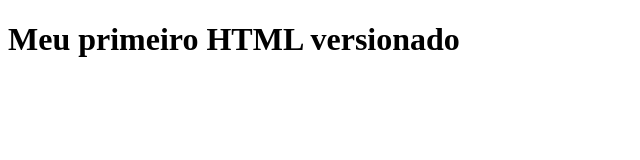
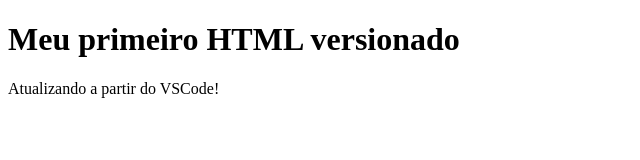
Before and after one commit to lucasdantas/projeto-git-2025, a plain HTML site: page index.html in a window 1280 px wide. Shown: the whole page, without its empty margins (0-640 px from the left). Drawn offline with Linux system fonts and the light colour scheme.

Commit message:
Commit realizado a partir do VSCode!

```diff
--- a/index.html
+++ b/index.html
@@ -7,5 +7,7 @@
 </head>
 <body>
     <h1>Meu primeiro HTML versionado</h1>
+
+    <p>Atualizando a partir do VSCode!</p>
 </body>
 </html>
```
